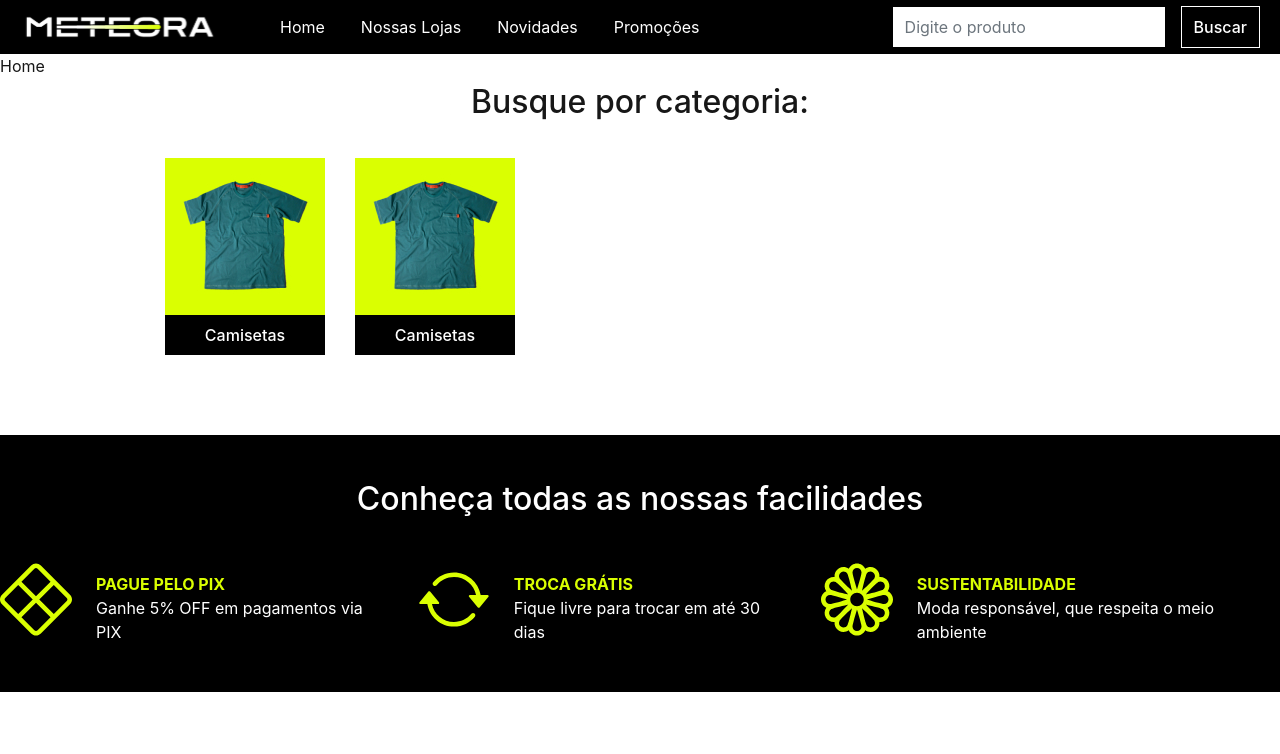
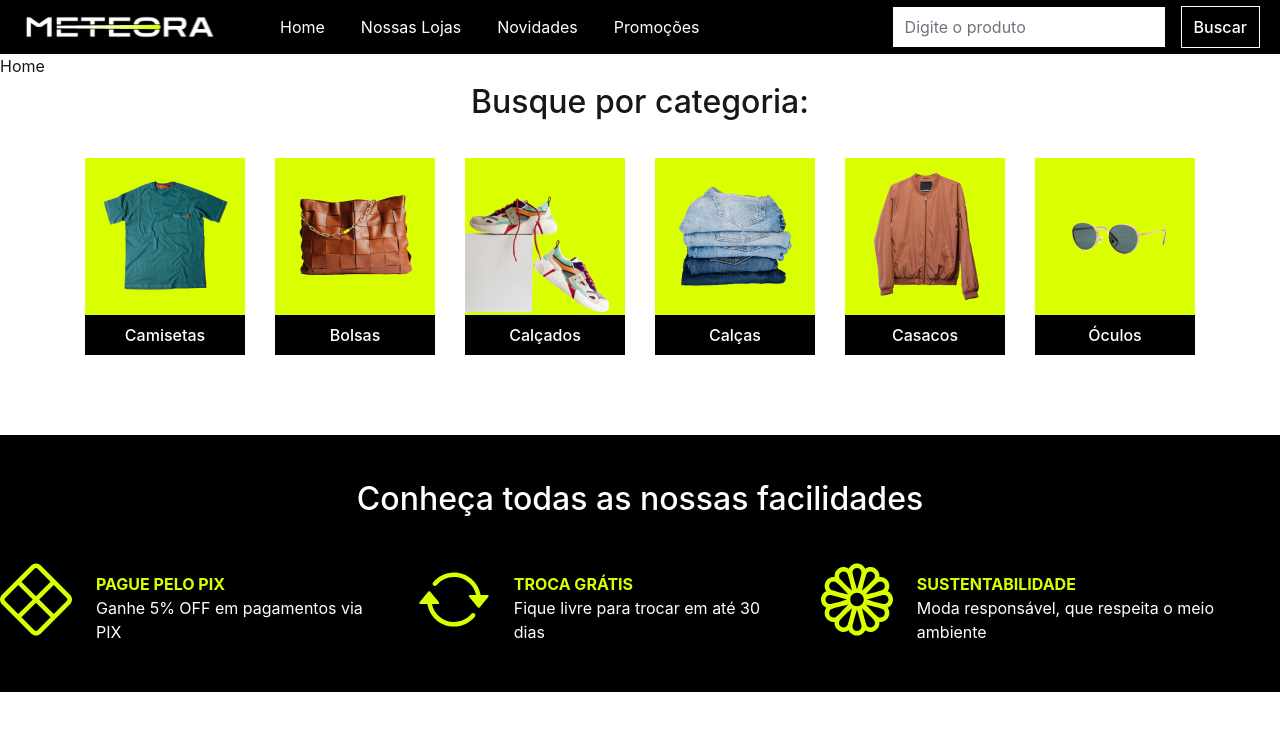
Before and after one commit to JessMotta/meteora-ecommerce_alura, a Next.js app: page / in a window 1280 px wide. Shown: the top 754 px of the page. Built offline with nearby package versions, Linux system fonts and the light colour scheme.

Commit message:
add all categories

```diff
--- a/src/components/CardCat/index.tsx
+++ b/src/components/CardCat/index.tsx
@@ -1,18 +1,51 @@
 import Image from "next/image";
+
+// colocar esse array dentro do mock
+const categories = [
+    {
+        title: 'Camisetas',
+        image: '/products/catCamiseta.jpg',
+        alt: 'Imagem de camiseta',
+    },
+    {
+        title: 'Bolsas',
+        image: '/products/catBolsa.jpg',
+        alt: 'Imagem de bolsa',
+    },
+    {
+        title: 'Calçados',
+        image: '/products/catCalcado.jpg',
+        alt: 'Imagem de calçado',
+    },
+    {
+        title: 'Calças',
+        image: '/products/catCalca.jpg',
+        alt: 'Imagem de calça',
+    },
+    {
+        title: 'Casacos',
+        image: '/products/catCasaco.jpg',
+        alt: 'Imagem de casaco',
+    },
+    {
+        title: 'Óculos',
+        image: '/products/catOculos.jpg',
+        alt: 'Imagem de óculos',
+    }
+]
 
 export function CardCat() {
     return (
         <div className="text-center font-medium">
             <h2 className="text-[32px]">Busque por categoria:</h2>
-            <div className="flex justify-start gap-[30px] mx-[165px] mt-8 mb-11">
-                <div className="max-w-40">
-                    <Image src="/products/catCamiseta.jpg" width={160} height={72} alt='Categoria camisetas' className='mr-6' />
-                    <p className="text-white bg-black py-2">Camisetas</p>
+            <div className="flex justify-center gap-[30px] mt-8 mb-11">
+                {categories.map((category, index) => (
+                    <div key={index} className="max-w-40">
+                    <Image src={category.image} width={160} height={72} alt={category.alt} className='mr-6' />
+                    <p className="text-white bg-black py-2">{category.title}</p>
                 </div>
-                <div className="max-w-40">
-                    <Image src="/products/catCamiseta.jpg" width={160} height={72} alt='Categoria camisetas' className='mr-6' />
-                    <p className="text-white bg-black py-2">Camisetas</p>
-                </div>
+                ))}
+
             </div>
         </div>
 
```
Also changed, not shown: public/products/catCalcado.jpg (renamed from public/products/catSapato.jpg).
